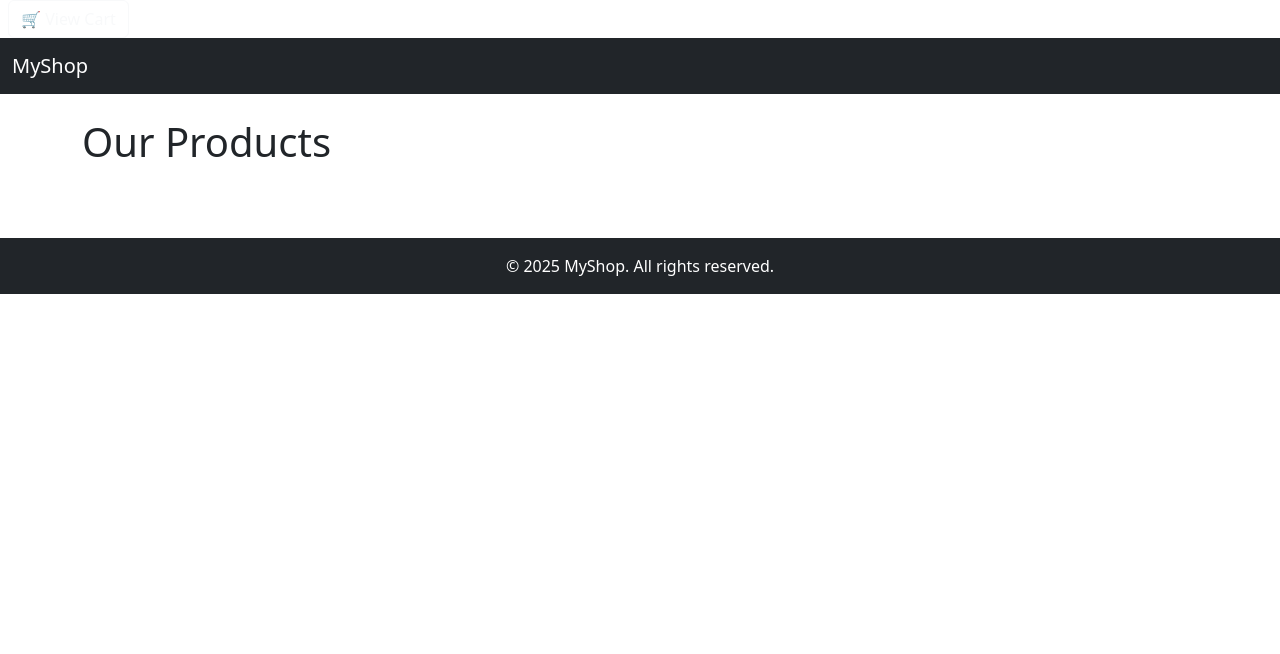
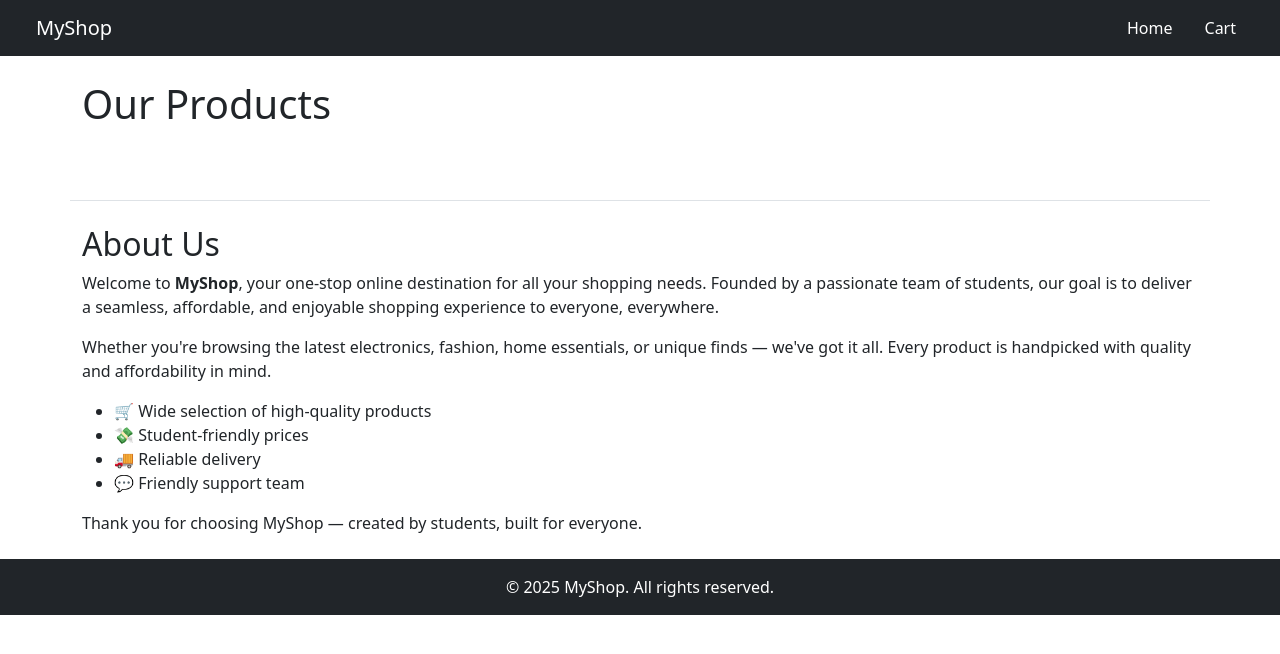
Before and after one commit to Thanurdha/ecommerce-MyShop, a Django app: page / in a window 1280 px wide. Shown: the top 654 px of the page. Run offline with Django 5.2, Linux system fonts and the light colour scheme; data that the repository does not hold is empty.

Commit message:
Removed About Us navbar link and added section at bottom

```diff
--- a/store/templates/store/base.html
+++ b/store/templates/store/base.html
@@ -8,7 +8,7 @@
 <body>
   <nav class="navbar navbar-expand-lg navbar-dark bg-dark mb-4">
     <div class="container-fluid">
-      <a class="navbar-brand" href="{% url 'home' %}">MyShop</a>
+        <a class="navbar-brand" href="{% url 'home' %}">MyShop</a>
     </div>
   </nav>
 
--- a/store/templates/store/home.html
+++ b/store/templates/store/home.html
@@ -6,14 +6,21 @@
   <link href="https://cdn.jsdelivr.net/npm/bootstrap@5.3.0/dist/css/bootstrap.min.css" rel="stylesheet">
 </head>
 <body>
-  <a href="{% url 'view_cart' %}" class="btn btn-outline-light ms-2">🛒 View Cart</a>
-  <nav class="navbar navbar-expand-lg navbar-dark bg-dark mb-4">
+
+  <!-- Top Navbar -->
+  <nav class="navbar navbar-expand-lg navbar-dark bg-dark px-4">
     <div class="container-fluid">
       <a class="navbar-brand" href="#">MyShop</a>
+      <div class="navbar-nav ms-auto">
+          <a class="nav-link text-white me-3" href="{% url 'home' %}">Home</a>
+          <a class="nav-link text-white" href="{% url 'view_cart' %}">Cart</a>
+
+      </div>
     </div>
   </nav>
 
-  <div class="container">
+  <!-- Products -->
+  <div class="container mt-4">
     <h1 class="mb-4">Our Products</h1>
     <div class="row">
       {% for product in products %}
@@ -26,6 +33,7 @@
               <h5 class="card-title">{{ product.name }}</h5>
               <p class="card-text">{{ product.description|truncatewords:15 }}</p>
               <p class="card-text fw-bold">Rs. {{ product.price }}</p>
+              <a href="{% url 'add_to_cart' product.id %}" class="btn btn-success btn-sm">Add to Cart</a>
             </div>
           </div>
         </div>
@@ -33,8 +41,31 @@
     </div>
   </div>
 
-  <footer class="bg-dark text-white text-center p-3 mt-5">
+  <!-- About Us Section -->
+  <div class="container mt-5 mb-4 border-top pt-4">
+    <h2>About Us</h2>
+    <p>
+      Welcome to <strong>MyShop</strong>, your one-stop online destination for all your shopping needs.
+      Founded by a passionate team of students, our goal is to deliver a seamless, affordable, and
+      enjoyable shopping experience to everyone, everywhere.
+    </p>
+    <p>
+      Whether you're browsing the latest electronics, fashion, home essentials, or unique finds — we've
+      got it all. Every product is handpicked with quality and affordability in mind.
+    </p>
+    <ul>
+      <li>🛒 Wide selection of high-quality products</li>
+      <li>💸 Student-friendly prices</li>
+      <li>🚚 Reliable delivery</li>
+      <li>💬 Friendly support team</li>
+    </ul>
+    <p>Thank you for choosing MyShop — created by students, built for everyone.</p>
+  </div>
+
+  <!-- Footer -->
+  <footer class="bg-dark text-white text-center p-3">
     &copy; 2025 MyShop. All rights reserved.
   </footer>
+
 </body>
 </html>
--- a/store/urls.py
+++ b/store/urls.py
@@ -10,4 +10,7 @@ urlpatterns = [
     path('thank-you/', views.thank_you, name='thank_you'),
     path('login/', auth_views.LoginView.as_view(template_name='store/login.html'), name='login'),
     path('logout/', auth_views.LogoutView.as_view(next_page='home'), name='logout'),
+    path('orders/', views.order_history, name='order_history'),
+    path('about/', views.about, name='about'),
+
 ]
--- a/store/views.py
+++ b/store/views.py
@@ -40,3 +40,28 @@ def checkout(request):
 @login_required
 def thank_you(request):
     return render(request, 'store/thankyou.html')
+
+from .models import Order, CartItem
+
+@login_required
+def checkout(request):
+    cart_items = CartItem.objects.filter(user=request.user)
+    if request.method == 'POST':
+        for item in cart_items:
+            Order.objects.create(
+                user=request.user,
+                product=item.product,
+                quantity=item.quantity
+            )
+        cart_items.delete()
+        return redirect('thank_you')
+    return render(request, 'store/checkout.html', {'cart_items': cart_items})
+
+@login_required
+def order_history(request):
+    orders = Order.objects.filter(user=request.user).order_by('-ordered_at')
+    return render(request, 'store/order_history.html', {'orders': orders})
+
+
+def about(request):
+    return render(request, 'store/about.html')
```
Also changed, not shown: store/models.py (+9 -0 lines), store/templates/store/about.html (added, +12 -0 lines), store/templates/store/order_history.html (added, +18 -0 lines), db.sqlite3, store/migrations/0003_order.py (added).
